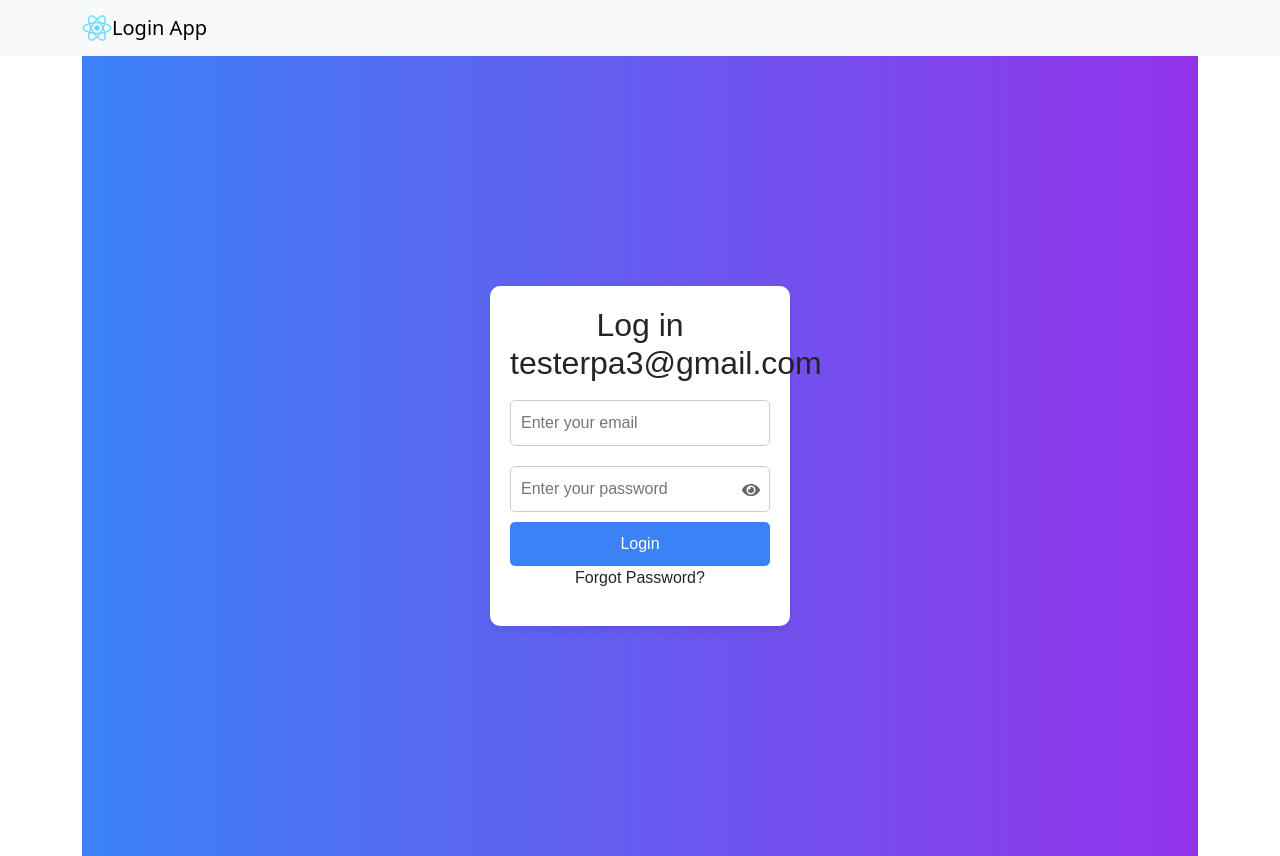
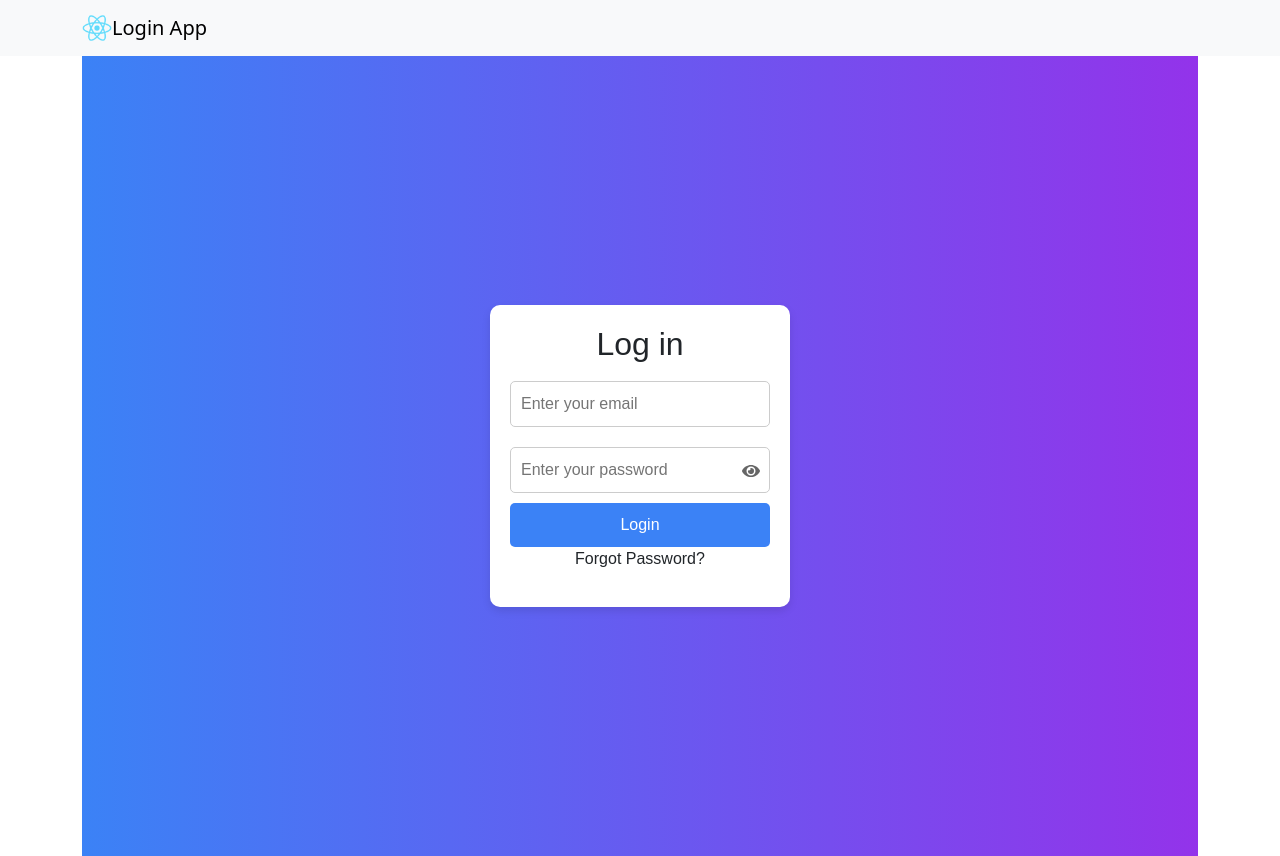
Before and after one commit to phucpham24/loginapp, a React (Create React App) app: page /login in a window 1280 px wide. Built offline with nearby package versions, Linux system fonts and the light colour scheme.

Commit message:
update html

```diff
--- a/src/components/login.js
+++ b/src/components/login.js
@@ -55,7 +55,7 @@ const Login = () => {
 return (
     <div className="login-container">
         <div className="login-box">
-            <h2>Log in testerpa3@gmail.com</h2>
+            <h2>Log in</h2>
             <form onSubmit={(e) => e.preventDefault()}>
                 <input
                     type="email"
```
